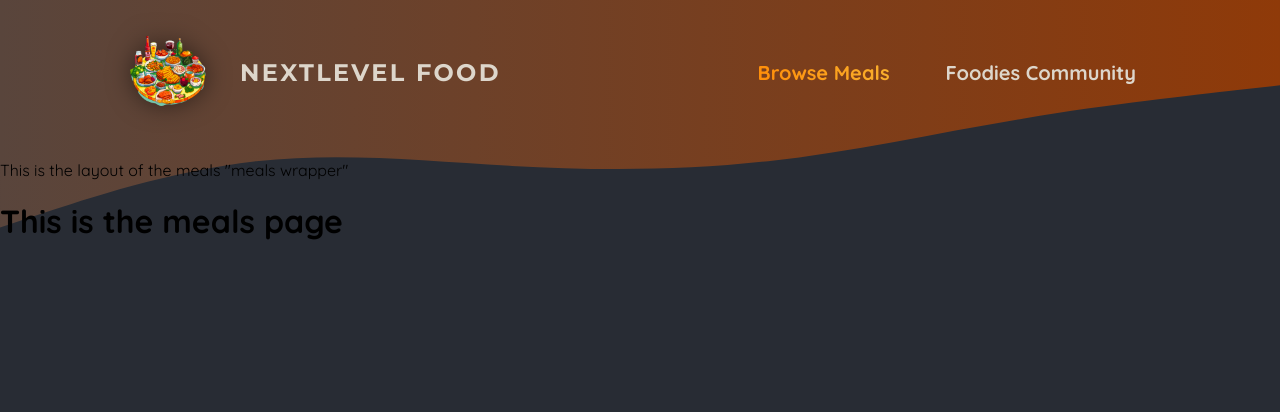
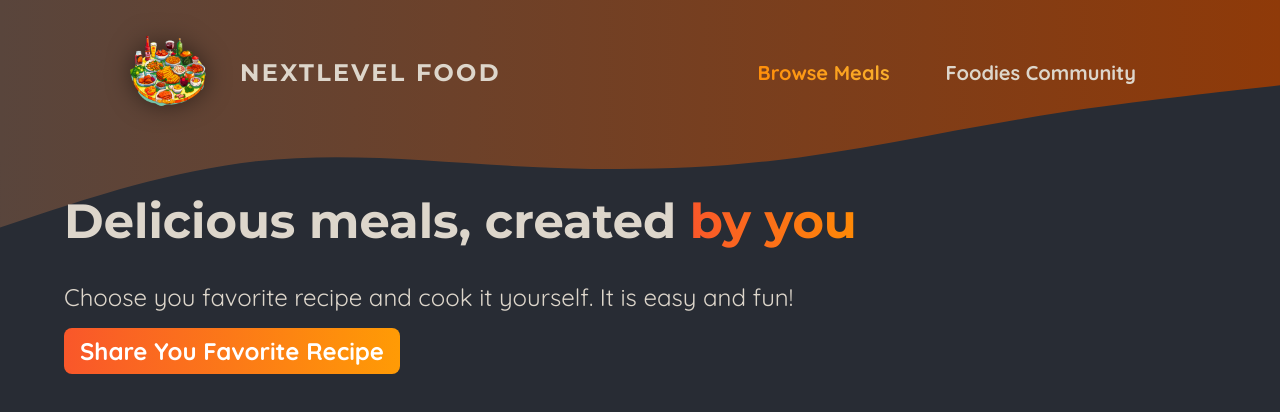
Before and after one commit to Abdelrahman-7z7/FoodiesNextJs, a Next.js app: page /meals in a window 1280 px wide. Shown: the top 412 px of the page. Built offline with nearby package versions, Linux system fonts and the light colour scheme.

Commit message:
adding content & styles to the meals page and and adjusting the layout

```diff
--- a/app/meals/layout.js
+++ b/app/meals/layout.js
@@ -1,7 +1,7 @@
 export default function MealsLayout({children}){
     return (
         <>
-            <p>This is the layout of the meals "meals wrapper"</p>
+            {/* <p>This is the layout of the meals "meals wrapper"</p> */}
             {children}
         </>
     )
--- a/app/meals/page.js
+++ b/app/meals/page.js
@@ -1,7 +1,29 @@
+import Link from 'next/link'
+import classes from './page.module.css'
+
+import MealsGrid from '@/components/meals/meal-grid'
+
 export default function MealsPage(){
     return(
-        <main>
-            <h1>This is the meals page</h1>
-        </main>
+        <>
+            <header className={classes.header}>
+                <h1>
+                    Delicious meals, created{' '}
+                    <span className={classes.highlight}>by you</span>
+                </h1>
+                <p>
+                    Choose you favorite recipe and cook it yourself. It is easy and fun!
+                </p>
+                <p className={classes.cta}>
+                    <Link href='/meals/share'>
+                        Share You Favorite Recipe
+                    </Link>
+                </p>
+            </header>
+            <main className={classes.main}>
+                {/* we are setting the meals array to empty till we fill it with something later */}
+                <MealsGrid meals={[]}></MealsGrid>
+            </main>
+        </>
     )
 }
--- /dev/null
+++ b/app/meals/page.module.css
@@ -0,0 +1,51 @@
+.header {
+    gap: 3rem;
+    margin: 3rem auto 5rem auto;
+    width: 90%;
+    max-width: 75rem;
+    color: #ddd6cb;
+    font-size: 1.5rem;
+  }
+
+  .header h1 {
+    font-family: 'Montserrat', sans-serif;
+  }
+
+  .highlight {
+    background: linear-gradient(90deg, #f9572a, #ff8a05);
+    background-clip: text;
+    -webkit-background-clip: text;
+    -webkit-text-fill-color: transparent;
+  }
+
+  .header p {
+    margin: 0;
+  }
+
+  .cta a {
+    display: inline-block;
+    margin-top: 1rem;
+    padding: 0.5rem 1rem;
+    border-radius: 0.5rem;
+    background: linear-gradient(90deg, #f9572a, #ff9b05);
+    color: #ffffff;
+    font-weight: bold;
+    text-decoration: none;
+  }
+
+  .loading {
+    text-align: center;
+    animation: loading 1.2s ease-in-out infinite;
+  }
+
+  @keyframes loading {
+    0% {
+      color: #e9e9e9;
+    }
+    50% {
+      color: #b89b84;
+    }
+    100% {
+      color: #e9e9e9;
+    }
+  }
```
